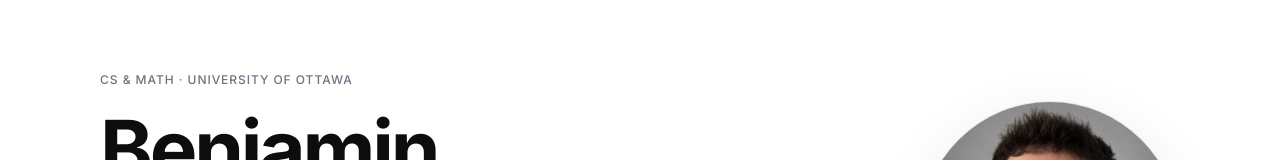
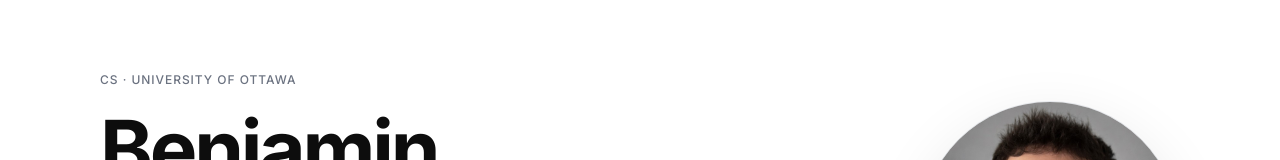
Before and after one commit to benfarsi/benfarsi.com, a Next.js app: page / in a window 1280 px wide. Shown: the part 165-325 px from the top of the page. Built offline with nearby package versions, Linux system fonts and the light colour scheme.

Commit message:
fix: CS & Math -> CS

```diff
--- a/app/layout.tsx
+++ b/app/layout.tsx
@@ -7,11 +7,11 @@ const inter = Inter({ subsets: ["latin"] });
 export const metadata: Metadata = {
   title: "Benjamin Farsijani",
   description:
-    "CS & Math student at the University of Ottawa. Building software, hardware, and AI systems.",
+    "CS student at the University of Ottawa. Building software, hardware, and AI systems.",
   metadataBase: new URL("https://benfarsi.com"),
   openGraph: {
     title: "Benjamin Farsijani",
-    description: "CS & Math student at the University of Ottawa.",
+    description: "CS student at the University of Ottawa.",
     url: "https://benfarsi.com",
     siteName: "Benjamin Farsijani",
     type: "website",
--- a/app/page.tsx
+++ b/app/page.tsx
@@ -73,7 +73,7 @@ export default function Home() {
         <section className="hero">
           <div className="hero__inner">
             <div className="hero__text">
-              <p className="hero__eyebrow">CS & Math · University of Ottawa</p>
+              <p className="hero__eyebrow">CS · University of Ottawa</p>
               <h1 className="hero__name">Benjamin<br />Farsijani</h1>
               <p className="hero__bio">
                 i enjoy building software, hardware, and ai systems.
```
